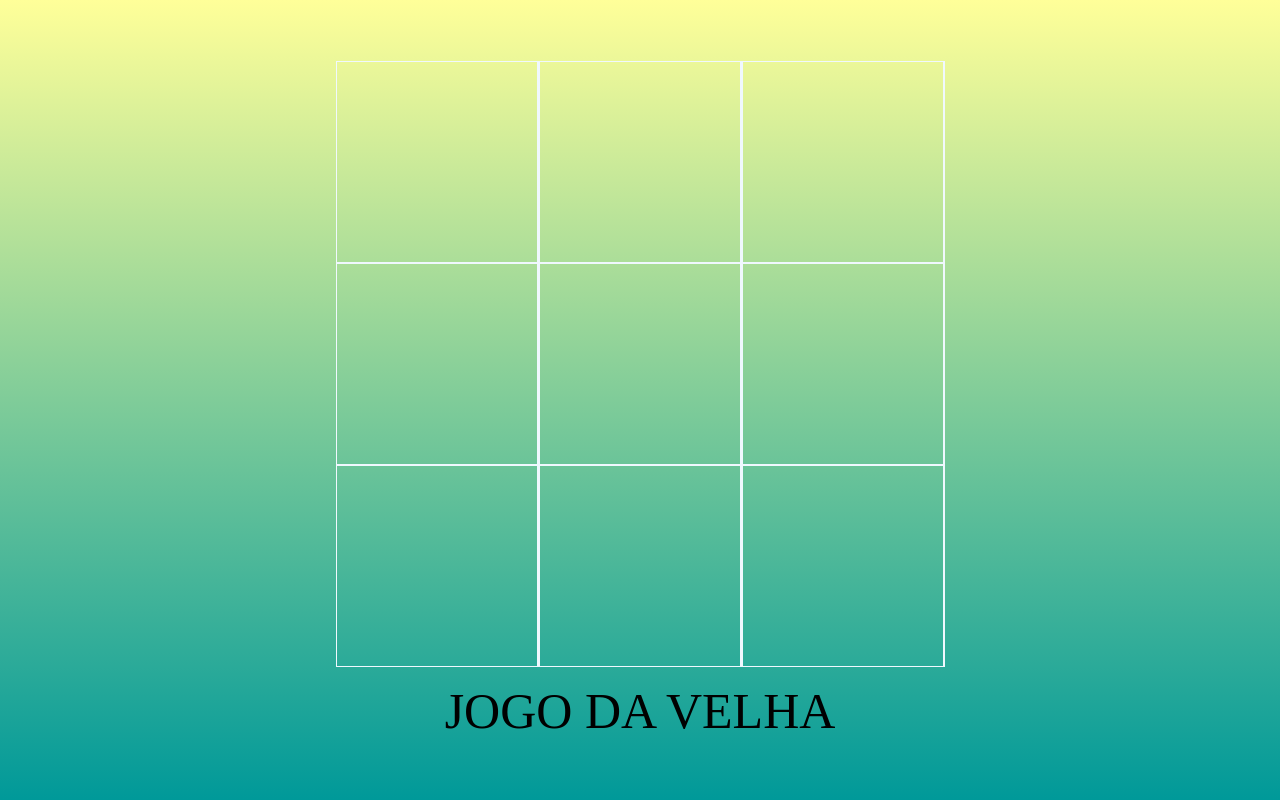
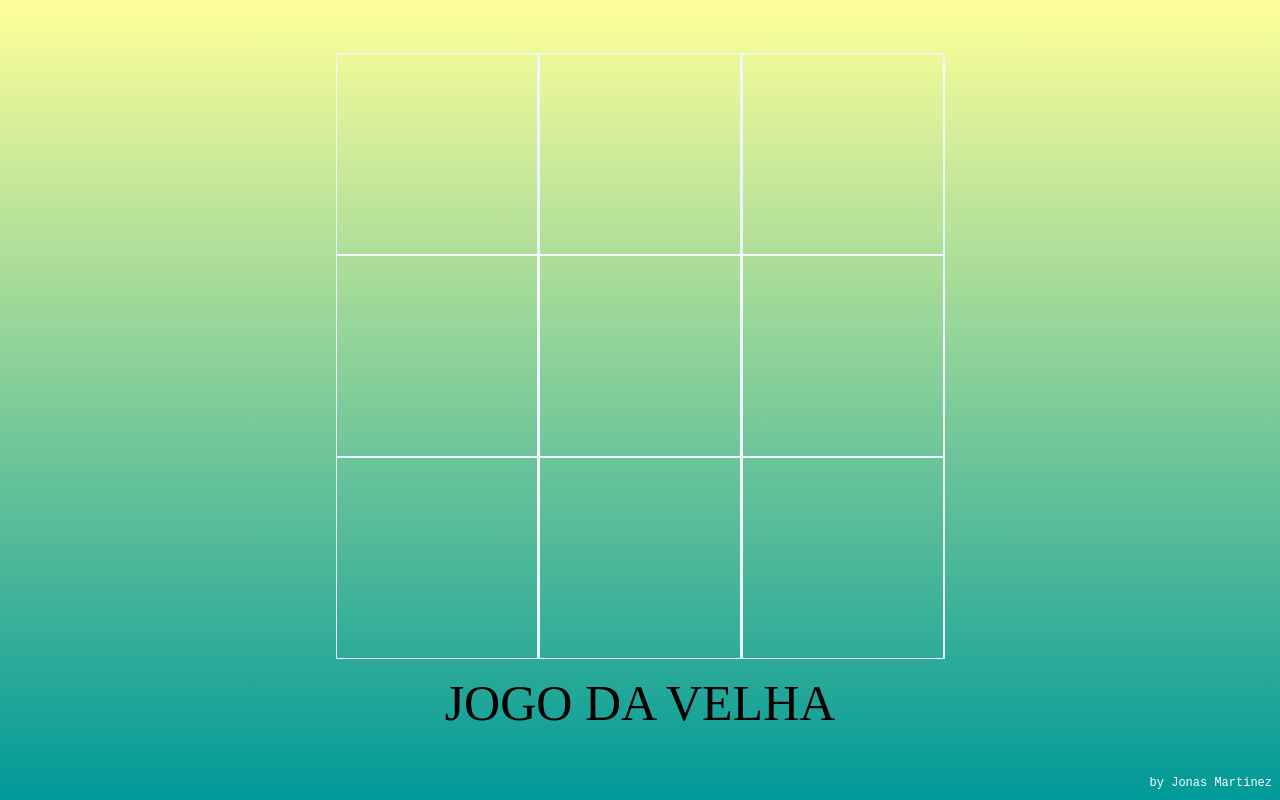
Before and after one commit to joonasmartinez/jogo-da-velha, a plain HTML site: page index.html in a window 1280 px wide. Drawn offline with Linux system fonts and the light colour scheme.

Commit message:
Add Credits

```diff
--- a/estilo.css
+++ b/estilo.css
@@ -12,7 +12,7 @@ body{
     border:solid 4px; */
     display: grid;
     width: 100%;
-    height: 100%;
+    height: 98%;
     display: grid;
     justify-content: center;
     align-content: center;
@@ -65,3 +65,15 @@ body{
     background-color: #4CAF50; /* Green */
     color: white;
 }
+.author{
+    font-family:'Courier New', Courier, monospace;
+    font-size: 12px;
+    color: white;
+    display: flex;
+    justify-content: right;
+    align-items: center;
+    text-align: center;
+}
+.author::before{
+    content:"by Jonas Martinez"
+}
--- a/index.html
+++ b/index.html
@@ -22,6 +22,10 @@
             </div>
             <div id="resultado">JOGO DA VELHA</div>
             <button id="button" hidden>RESTART</button>
+
+
+        </div>
+        <div class="author">
         </div>
 
 
```
